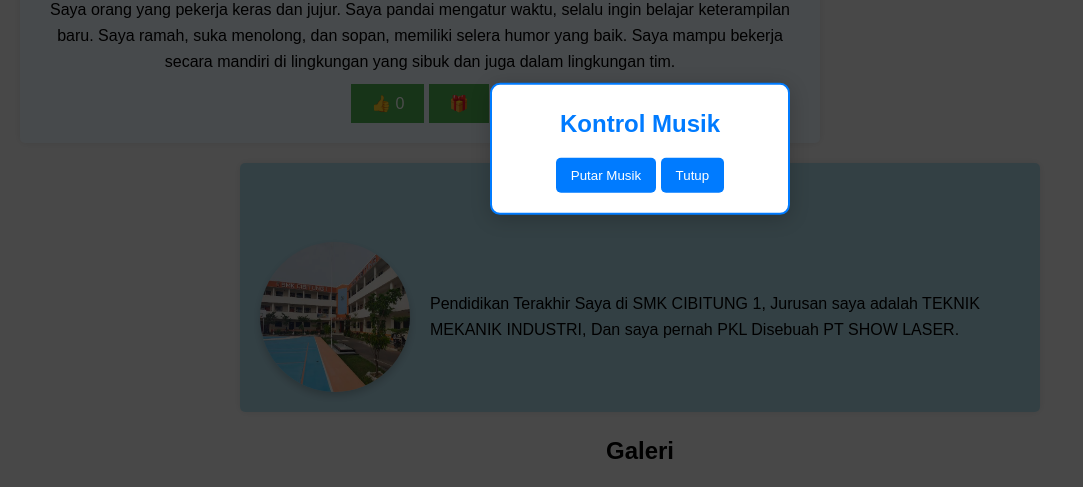
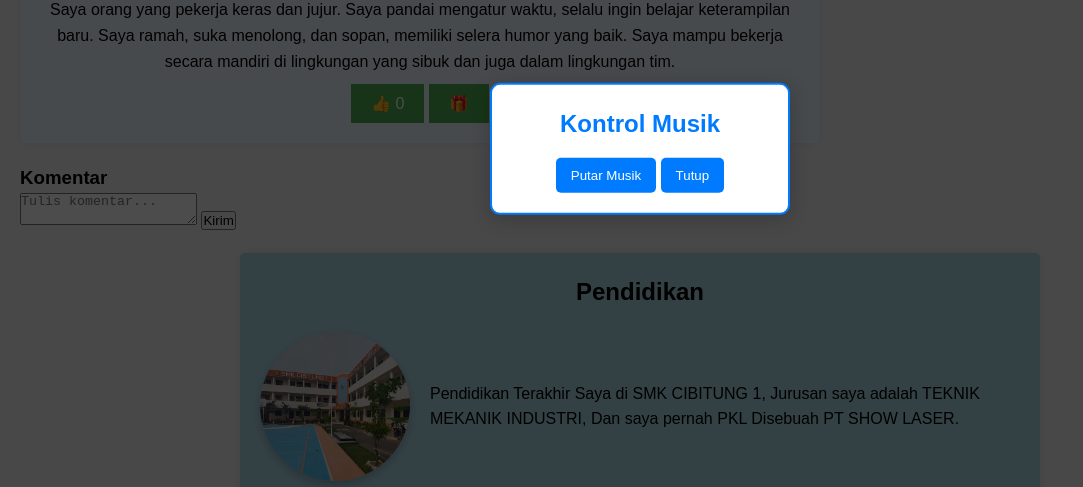
Before and after one commit to SendiAp/myprofile, a plain HTML site: page index.html in a window 1280 px wide. Shown: the part 251-738 px from the top of the page, without its empty margins (0-1083 px from the left). Drawn offline with Linux system fonts and the light colour scheme.

Commit message:
Update index.html

```diff
--- a/index.html
+++ b/index.html
@@ -17,6 +17,13 @@
         <button class="unlike-button" style="display: none;">👎 <span id="unlikeCount">0</span></button>
         <button class="gift-button">🎁</button>
     </div>
+</section>
+
+<section class="comments">
+    <h3>Komentar</h3>
+    <textarea id="commentInput" placeholder="Tulis komentar..."></textarea>
+    <button id="submitComment">Kirim</button>
+    <div id="commentList"></div>
 </section>
 
 <div class="education">
```
